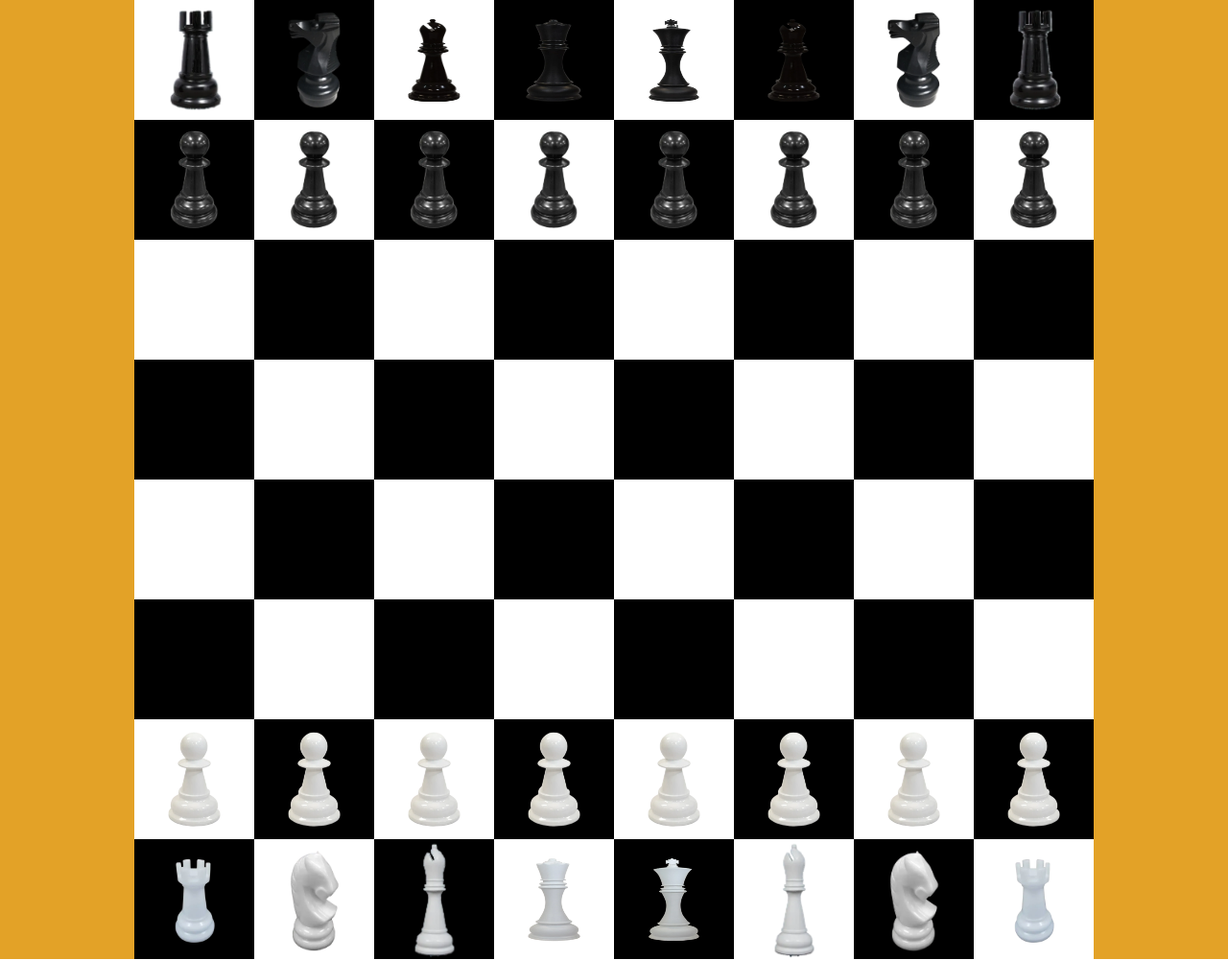
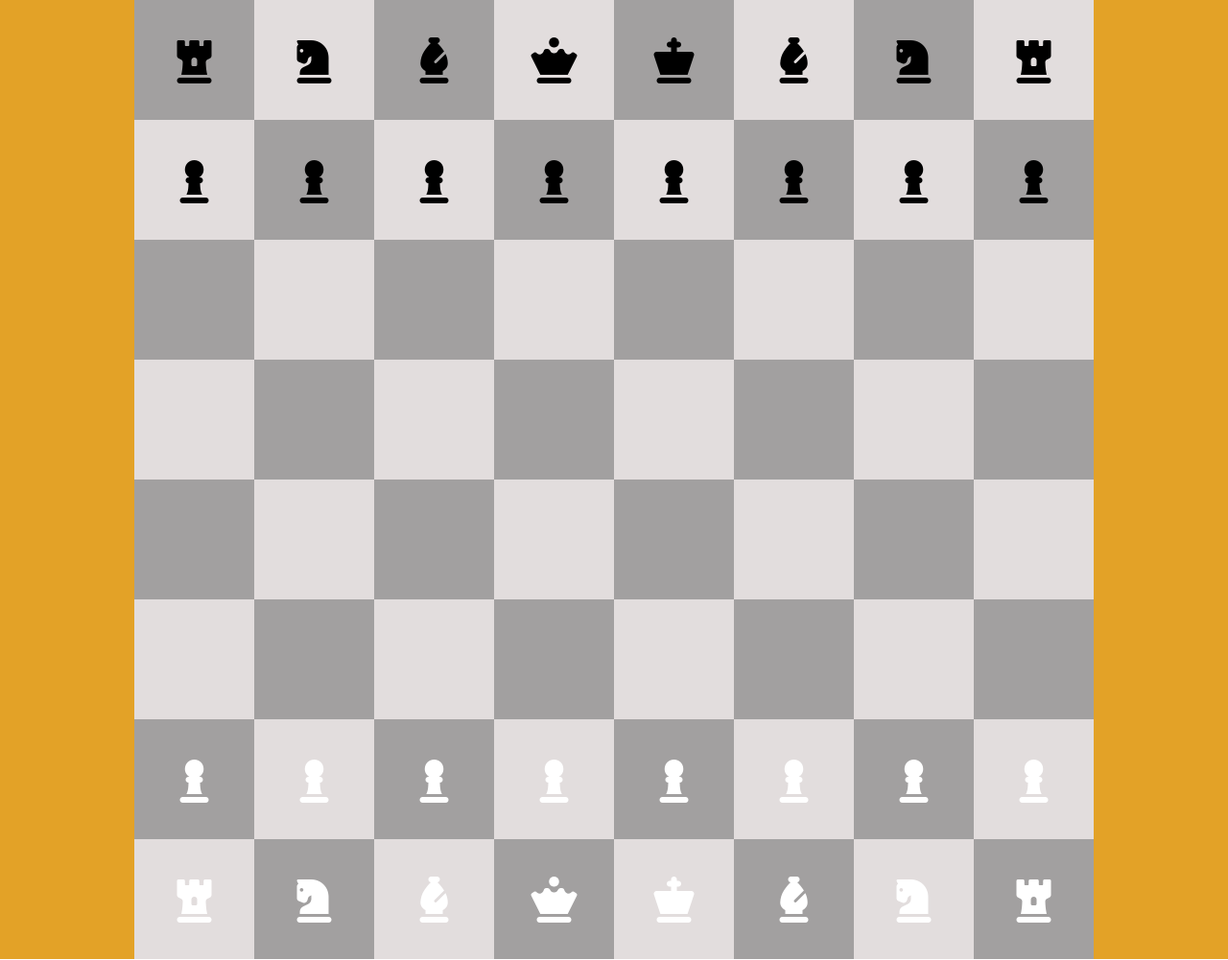
Before and after one commit to rohitjainfsl/css-snippets, a plain HTML site: page chessBoard/index.html in a window 1280 px wide. Shown: the whole page at 96% size. Drawn offline with Linux system fonts and the light colour scheme.

Commit message:
replaced images with icons and changed board color

```diff
--- a/chessBoard/index.html
+++ b/chessBoard/index.html
@@ -1,35 +1,39 @@
 <!DOCTYPE html>
 <html lang="en">
+
 <head>
   <meta charset="UTF-8">
   <meta http-equiv="X-UA-Compatible" content="IE=edge">
   <meta name="viewport" content="width=device-width, initial-scale=1.0">
   <title>Chess Board</title>
-  <link rel="stylesheet" href="https://cdnjs.cloudflare.com/ajax/libs/font-awesome/6.2.1/css/all.min.css" integrity="sha512-MV7K8+y+gLIBoVD59lQIYicR65iaqukzvf/nwasF0nqhPay5w/9lJmVM2hMDcnK1OnMGCdVK+iQrJ7lzPJQd1w==" crossorigin="anonymous" referrerpolicy="no-referrer" />
+  <link rel="stylesheet" href="https://cdnjs.cloudflare.com/ajax/libs/font-awesome/6.2.1/css/all.min.css"
+    integrity="sha512-MV7K8+y+gLIBoVD59lQIYicR65iaqukzvf/nwasF0nqhPay5w/9lJmVM2hMDcnK1OnMGCdVK+iQrJ7lzPJQd1w=="
+    crossorigin="anonymous" referrerpolicy="no-referrer" />
   <link rel="stylesheet" href="style.css">
 </head>
+
 <body>
   <div id="wrapper">
     <div id="board">
       <div class="row">
-        <div class="square"><img src="images/rook-black-transformed.webp" alt=""></div>
-        <div class="square"><img src="images/knight-black-transformed.webp" alt=""></div>
-        <div class="square"><img class="special" src="images/bishop-black-transformed.webp" alt=""></div>
-        <div class="square"><img class="special" src="images/queen-black-transformed.webp" alt=""></div>
-        <div class="square"><img class="special" src="images/king-black-transformed.webp" alt=""></div>
-        <div class="square"><img class="special" src="images/bishop-black-transformed.webp" alt=""></div>
-        <div class="square"><img src="images/knight-black-transformed.webp" alt=""></div>
-        <div class="square"><img src="images/rook-black-transformed.webp" alt=""></div>
+        <div class="square"><i class="fa-solid fa-chess-rook"></i></div>
+        <div class="square"><i class="fa-solid fa-chess-knight"></i></div>
+        <div class="square"><i class="fa-solid fa-chess-bishop"></i></div>
+        <div class="square"><i class="fa-solid fa-chess-queen"></i></div>
+        <div class="square"><i class="fa-solid fa-chess-king"></i></div>
+        <div class="square"><i class="fa-solid fa-chess-bishop"></i></div>
+        <div class="square"><i class="fa-solid fa-chess-knight"></i></div>
+        <div class="square"><i class="fa-solid fa-chess-rook"></i></div>
       </div>
       <div class="row">
-        <div class="square"><img src="images/pawn-black-transformed.png" alt=""></div>
-        <div class="square"><img src="images/pawn-black-transformed.png" alt=""></div>
-        <div class="square"><img src="images/pawn-black-transformed.png" alt=""></div>
-        <div class="square"><img src="images/pawn-black-transformed.png" alt=""></div>
-        <div class="square"><img src="images/pawn-black-transformed.png" alt=""></div>
-        <div class="square"><img src="images/pawn-black-transformed.png" alt=""></div>
-        <div class="square"><img src="images/pawn-black-transformed.png" alt=""></div>
-        <div class="square"><img src="images/pawn-black-transformed.png" alt=""></div>
+        <div class="square"><i class="fa-solid fa-chess-pawn"></i></div>
+        <div class="square"><i class="fa-solid fa-chess-pawn"></i></div>
+        <div class="square"><i class="fa-solid fa-chess-pawn"></i></div>
+        <div class="square"><i class="fa-solid fa-chess-pawn"></i></div>
+        <div class="square"><i class="fa-solid fa-chess-pawn"></i></div>
+        <div class="square"><i class="fa-solid fa-chess-pawn"></i></div>
+        <div class="square"><i class="fa-solid fa-chess-pawn"></i></div>
+        <div class="square"><i class="fa-solid fa-chess-pawn"></i></div>
       </div>
       <div class="row">
         <div class="square"></div>
@@ -72,26 +76,27 @@
         <div class="square"></div>
       </div>
       <div class="row">
-        <div class="square"><img src="images/pawn-white-transformed.webp" alt=""></div>
-        <div class="square"><img src="images/pawn-white-transformed.webp" alt=""></div>
-        <div class="square"><img src="images/pawn-white-transformed.webp" alt=""></div>
-        <div class="square"><img src="images/pawn-white-transformed.webp" alt=""></div>
-        <div class="square"><img src="images/pawn-white-transformed.webp" alt=""></div>
-        <div class="square"><img src="images/pawn-white-transformed.webp" alt=""></div>
-        <div class="square"><img src="images/pawn-white-transformed.webp" alt=""></div>
-        <div class="square"><img src="images/pawn-white-transformed.webp" alt=""></div>
+        <div class="square white"><i class="fa-solid fa-chess-pawn"></i></div>
+        <div class="square white"><i class="fa-solid fa-chess-pawn"></i></div>
+        <div class="square white"><i class="fa-solid fa-chess-pawn"></i></div>
+        <div class="square white"><i class="fa-solid fa-chess-pawn"></i></div>
+        <div class="square white"><i class="fa-solid fa-chess-pawn"></i></div>
+        <div class="square white"><i class="fa-solid fa-chess-pawn"></i></div>
+        <div class="square white"><i class="fa-solid fa-chess-pawn"></i></div>
+        <div class="square white"><i class="fa-solid fa-chess-pawn"></i></div>
       </div>
       <div class="row">
-        <div class="square"><img src="images/rook-white-transformed.png" alt=""></div>
-        <div class="square"><img src="images/knight-white-transformed.png" alt=""></div>
-        <div class="square"><img src="images/bishop-white-transformed.webp" alt=""></div>
-        <div class="square"><img class="special" class="special" src="images/queen-white-transformed.webp" alt=""></div>
-        <div class="square"><img class="special" class="special" src="images/king-white-transformed.webp" alt=""></div>
-        <div class="square"><img src="images/bishop-white-transformed.webp" alt=""></div>
-        <div class="square"><img src="images/knight-white-transformed.png" alt=""></div>
-        <div class="square"><img src="images/rook-white-transformed.png" alt=""></div>
+        <div class="square white"><i class="fa-solid fa-chess-rook"></i></div>
+        <div class="square white"><i class="fa-solid fa-chess-knight"></i></div>
+        <div class="square white"><i class="fa-solid fa-chess-bishop"></i></div>
+        <div class="square white"><i class="fa-solid fa-chess-queen"></i></div>
+        <div class="square white"><i class="fa-solid fa-chess-king"></i></div>
+        <div class="square white"><i class="fa-solid fa-chess-bishop"></i></div>
+        <div class="square white"><i class="fa-solid fa-chess-knight"></i></div>
+        <div class="square white"><i class="fa-solid fa-chess-rook"></i></div>
       </div>
     </div>
   </div>
 </body>
+
 </html>
--- a/chessBoard/style.css
+++ b/chessBoard/style.css
@@ -13,7 +13,7 @@
   width: 1000px;
   height: 1000px;
   margin: 0 auto;
-  background-color: #000;
+  background-color: #e2dddd;
 }
 #board .row{
   display: flex;
@@ -27,15 +27,14 @@
   justify-content: center;
   align-items: center;
 }
-.square img{
+.square i{font-size: 300%;}
+.square.white i{color: #fff;}
+/* .square img{
   width: 50%;
 }
 .square img.special{
   height: 80%;
+} */
+#board .row:nth-of-type(2n) .square:nth-of-type(2n), #board .row:nth-of-type(2n+1) .square:nth-of-type(2n+1){
+  background-color: #a2a0a0;
 }
-#board .row:nth-of-type(2n) .square:nth-of-type(2n), #board .row:nth-of-type(2n+1) .square:nth-of-type(2n+1){
-  background-color: #fff;
-}
-
-
-Pseudo class
```
